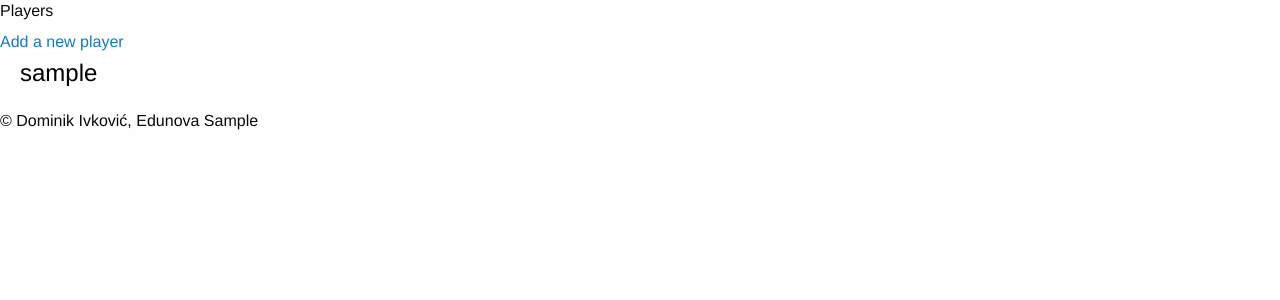
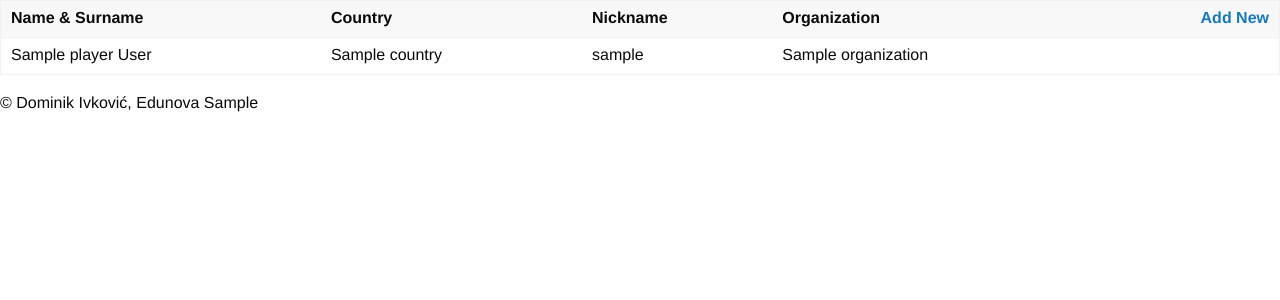
Before and after one commit to divkovic1/LEC, a PHP site: template app/view/private/player/index.phtml in a window 1280 px wide. Shown: the top 300 px of the page. Run offline with PHP 8.4, Linux system fonts and the light colour scheme; the template is opened without the code that fills it: most values are stand-ins (such as "Sample title", 1, 10 or a date in 2020); data that the repository does not hold is empty.

Commit message:
Touchups

```diff
--- a/app/model/Organization.php
+++ b/app/model/Organization.php
@@ -19,7 +19,7 @@ class Organization
     {
         $connection = DB::getInstance();
         $expression=$connection->prepare('
-          select a.id, a.name, a. twitter
+          select a.id, a.name, a. twitter, count(b.id) as gameorg
           from organization a
           inner join game b on a.id=b.organization
           inner join matchday c on c.id=b.matchday
--- a/app/view/private/organization/index.phtml
+++ b/app/view/private/organization/index.phtml
@@ -3,7 +3,6 @@
         <tr>
             <th>Organization Name</th>
             <th>Twitter</th>
-            <th>Contact</th>
             <th style="text-align: right;">
             <a href="<?=App::config('url')?>organization/new">Add New</a>
             </th>
@@ -14,12 +13,12 @@
             <tr>
                 <td><?=$red->name?></td>
                 <td><?=$red->twitter?></td>
-                <td><?=$red->contact?></td>
+
                 <td>
                     <a href="<?=App::config('url')?>organization/change?id=<?=$red->id?>">
                         <i title="change" class="fas fa-2x fa-pencil-alt"></i>
                     </a>
-                    <?php if($red->organization==0): ?>
+                    <?php if($red->gameorg==0): ?>
                         <a href="<?=App::config('url')?>organization/delete?id=<?=$red->id?>"
                         onclick="return confirm('Are you sure?');">
                         <i title="delete" style="color: red" class="fas fa-trash-alt"></i></a>
--- a/app/view/private/player/index.phtml
+++ b/app/view/private/player/index.phtml
@@ -1,17 +1,35 @@
-<h1 style="font-size: 1em;">Players</h1>
-<a href="<?=App::config('url')?>player/new">Add a new player</a>
-<ul style="list-style-type: none">
-<?php foreach ($players as $player): ?>
-    <li>
-        <span style="font-size: 1.5em; color:black"><?=$player->nickname?></span>
-        <a href="<?=App::config('url')?>player/change?id=<?$player->id?>">
-            <i title="Change" class="fas fa-2x fa-pencil-alt"></i>
-        </a>
-        <?php if($player->playerorg==0): ?>
-            <a href="<?=App::config('url')?>player/delete?id=<?=$player->id?>"
-            onclick="return confirm('Are you sure? <?=$player->name?>?');">
-            <i title="Delete" style="color:red" class="fas fa-trash-alt"></i> </a>
-        <?php endif;?>
-    </li>
-<?php endforeach; ?>
-</ul>
+<table>
+    <thead>
+        <tr>
+            <th>Name & Surname</th>
+            <th>Country</th>
+            <th>Nickname</th>
+            <th>Organization</th>
+            <th style="text-align: right;">
+            <a href="<?=App::config('url')?>Player/new">Add New</a>
+            </th>
+        </tr>
+    </thead>
+    <tbody>
+        <?php foreach($players as $red): ?>
+            <tr>
+                <td><?=$red->name?> <?=$red->surname?> </td>
+                <td><?=$red->country?></td>
+                <td><?=$red->nickname?></td>
+                <td><?=$red->organization?></td>
+
+                <td>
+                    <a href="<?=App::config('url')?>player/change?id=<?=$red->id?>">
+                        <i title="change" class="fas fa-2x fa-pencil-alt"></i>
+                    </a>
+                    <?php if($red->playerorg==0): ?>
+                        <a href="<?=App::config('url')?>player/delete?id=<?=$red->id?>"
+                        onclick="return confirm('Are you sure?');">
+                        <i title="delete" style="color: red" class="fas fa-trash-alt"></i></a>
+                    <?php endif;?>
+                </td>
+            </tr>
+
+        <?php endforeach; ?>
+    </tbody>
+</table>
```
